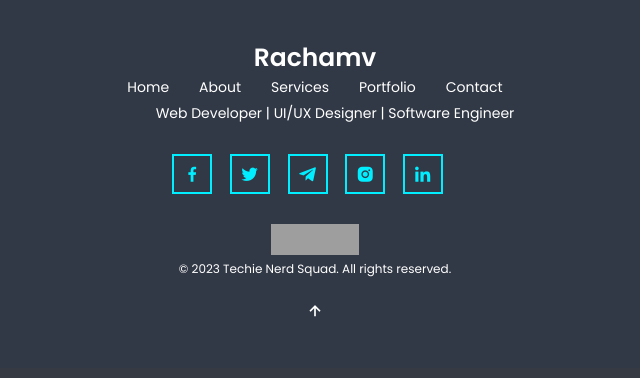
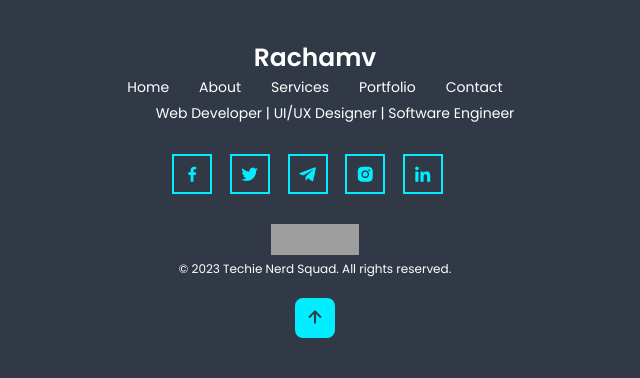
Before and after one commit to Rachamv/Portfolio, a web app: file index.html in a window 1280 px wide. Shown: the part 4063-4441 px from the top of the page, without its empty margins (325-965 px from the left). Before the commit the page ends 4380 px from the top, so only its background shows below. Run offline with its HTML, style and script files only (its server is not run), Linux system fonts and the light colour scheme; grey boxes are pictures that could not be loaded.

Commit message:
finish footer

```diff
--- a/css/style.css
+++ b/css/style.css
@@ -464,11 +464,20 @@ span {
 }
 
 .footer-iconTop a {
-  color: var(--text-color);
-  font-size: 2rem;
-  transition: color 0.3s ease;
+  display: inline-flex;
+  justify-content: center;
+  align-items: center;
+  padding: .8rem;
+  background: var(--main-color);
+  border-radius: .8rem;
+  transition:  0.5s ease;
 }
 
 .footer-iconTop a:hover {
-  color: var(--main-color);
+  box-shadow: 0 0 1rem var(--main-color);
 }
+
+.footer-iconTop a i {
+  font-size: 2.4rem;
+  color: var(--second-bg-color);
+}
```
